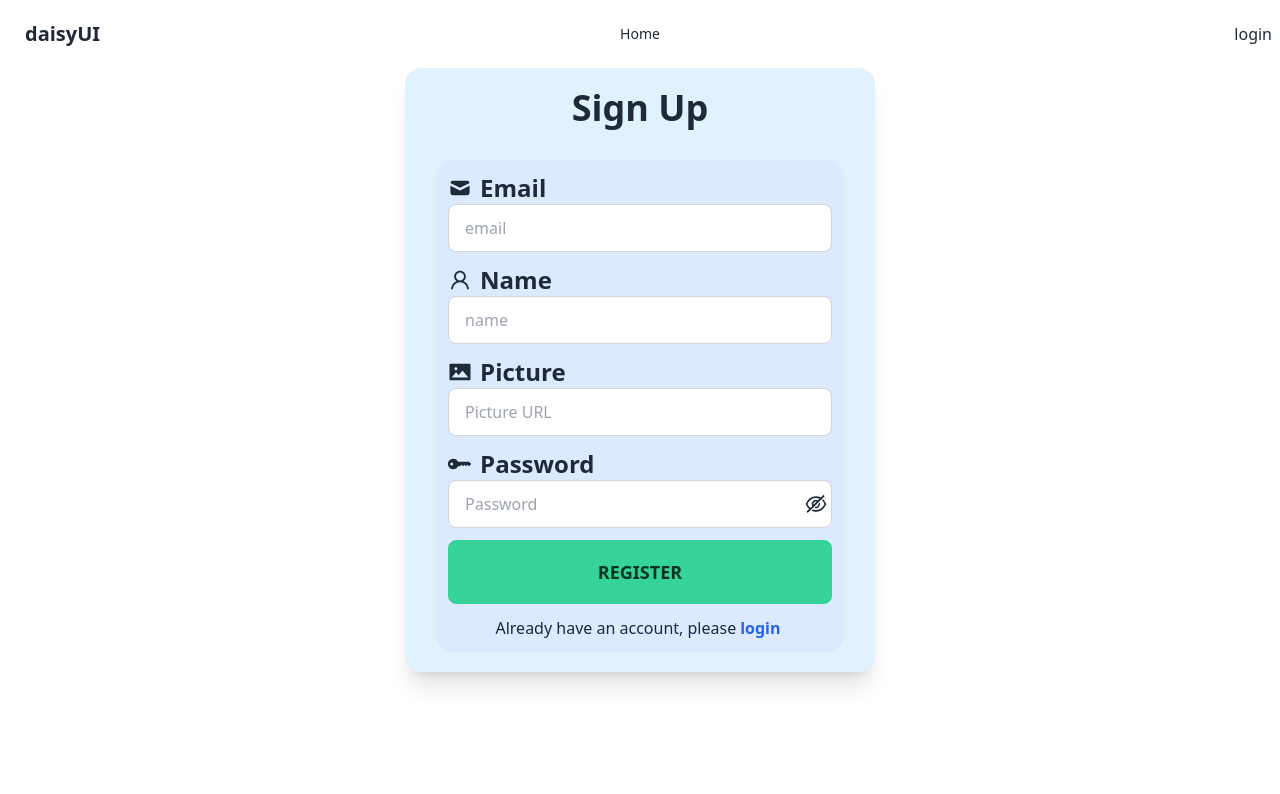
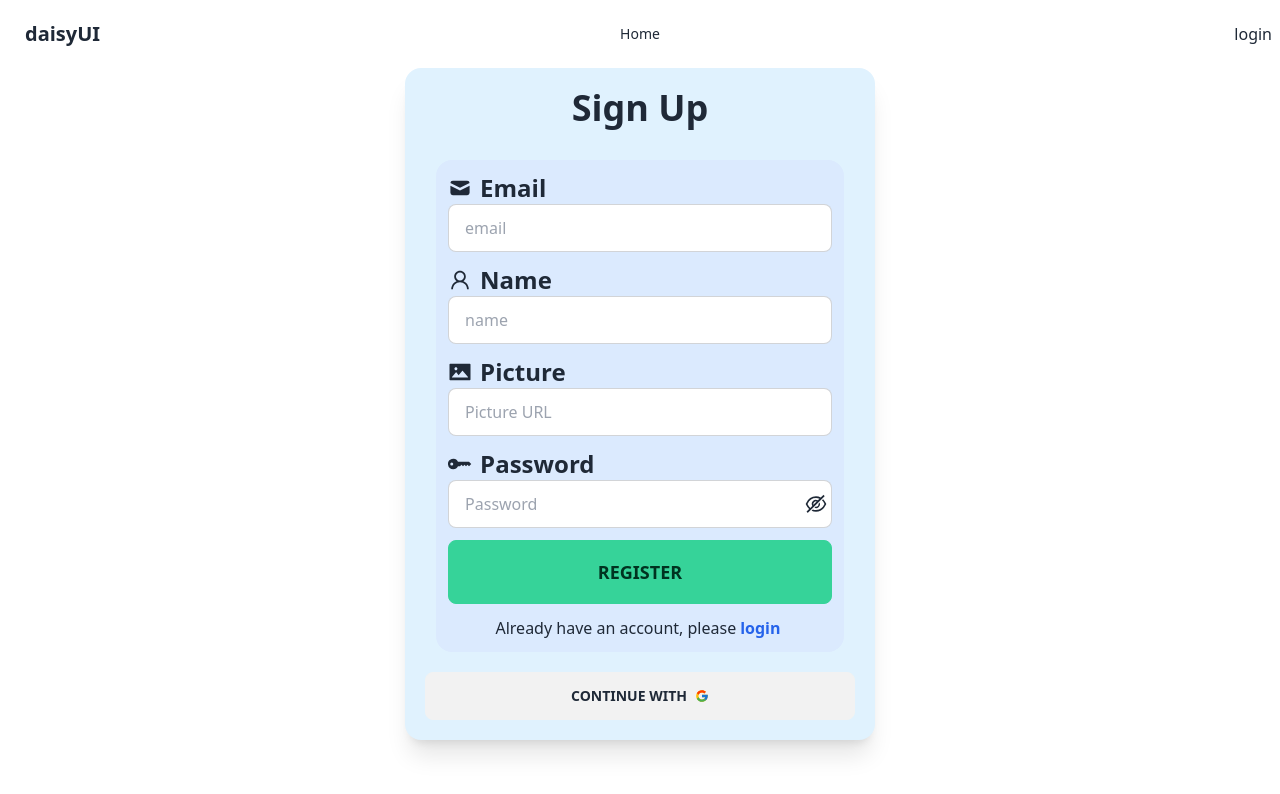
Before and after one commit to habib33-3/corp-event-client, a React (Vite) app: page /register in a window 1280 px wide. Shown: the top 794 px of the page. Built offline with nearby package versions, Linux system fonts and the light colour scheme; no server answers.

Commit message:
implemented google login

```diff
--- /dev/null
+++ b/src/components/GoogleLogin.jsx
@@ -0,0 +1,31 @@
+import toast from "react-hot-toast";
+import useAuthInfo from "../hooks/useAuthInfo";
+import { FcGoogle } from "react-icons/fc";
+
+const GoogleLogin = () => {
+  const { googleLogin } = useAuthInfo();
+
+  const handleGoogleLogin = () => {
+    googleLogin()
+      .then(() => {
+        toast.success("Google Login Successful");
+      })
+      .catch((err) => {
+        toast.error(err.message);
+      });
+  };
+
+  return (
+    <div>
+      <button
+        onClick={handleGoogleLogin}
+        className="btn w-full mt-5"
+      >
+        Continue with
+        <FcGoogle />
+      </button>
+    </div>
+  );
+};
+
+export default GoogleLogin;
--- a/src/pages/Registration/Registration.jsx
+++ b/src/pages/Registration/Registration.jsx
@@ -10,6 +10,7 @@ import { useState } from "react";
 import useAuthInfo from "./../../hooks/useAuthInfo";
 import toast from "react-hot-toast";
 import { Link } from "react-router-dom";
+import GoogleLogin from "../../components/GoogleLogin";
 
 const Registration = () => {
   const [passwordShow, setPasswordShow] = useState(false);
@@ -22,7 +23,9 @@ const Registration = () => {
     const password = e.target.password.value;
 
     if (!/^(?=.*[A-Z])(?=.*[\W_]).{6,}$/.test(password)) {
-      return toast.error("wrong");
+      return toast.error(
+        `The password must be 6 characters long and include at least one capital letter and one special character.`
+      );
     }
 
     createUser(email, password)
@@ -119,6 +122,7 @@ const Registration = () => {
             </Link>
           </p>
         </div>
+        <GoogleLogin />
       </div>
     </div>
   );
--- a/src/provider/AuthProvider.jsx
+++ b/src/provider/AuthProvider.jsx
@@ -1,9 +1,14 @@
 import PropTypes from "prop-types";
 import { createContext, useState } from "react";
-import { createUserWithEmailAndPassword } from "firebase/auth";
+import {
+  GoogleAuthProvider,
+  createUserWithEmailAndPassword,
+  signInWithPopup,
+} from "firebase/auth";
 import auth from "./../firebase/firebase.config";
 
 export const AuthContext = createContext(null);
+const googleProvider = new GoogleAuthProvider();
 
 const AuthProvider = ({ children }) => {
   const [loading, setLoading] = useState(true);
@@ -13,9 +18,15 @@ const AuthProvider = ({ children }) => {
     return createUserWithEmailAndPassword(auth, email, password);
   };
 
+  const googleLogin = () => {
+    setLoading(true);
+    return signInWithPopup(auth, googleProvider);
+  };
+
   const authInfo = {
     loading,
     createUser,
+    googleLogin,
   };
 
   return (
```
